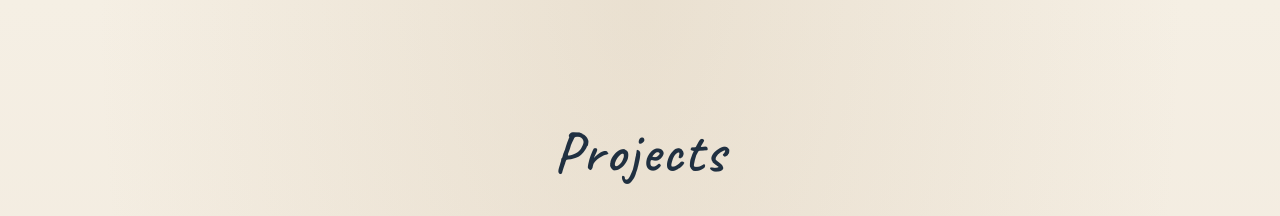
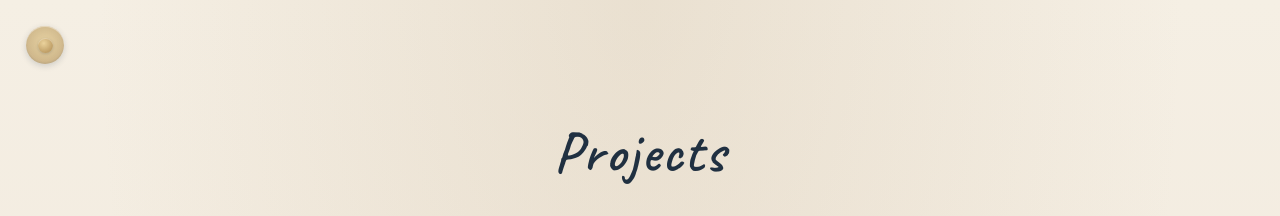
Before and after one commit to FSmisaka/FSmisaka.github.io, a Jekyll site: the page built from _pages/projects.md, in a window 1280 px wide. Shown: the top 216 px of the page. Built offline with Jekyll 4.4.1, drawn with Linux system fonts in a browser that asks for light colours; some web fonts are replaced.

Commit message:
项目墙返回键

```diff
--- a/_layouts/project-wall.html
+++ b/_layouts/project-wall.html
@@ -12,6 +12,11 @@ layout: compress
   </head>
 
   <body class="project-wall-body">
+    <a href="{{ '/' | relative_url }}" class="door-knob" aria-label="Back to home">
+      <span class="door-knob__handle"></span>
+      <span class="door-knob__plate"></span>
+    </a>
+
     <main class="shelf-wall" aria-labelledby="wall-title">
       <header class="shelf-wall-header">
         <h1 id="wall-title">{{ page.title | default: "Projects" }}</h1>
--- a/_sass/layout/_project-wall.scss
+++ b/_sass/layout/_project-wall.scss
@@ -14,6 +14,95 @@
 
 .project-wall-body * {
   box-sizing: border-box;
+}
+
+// ============================
+// DOOR KNOB — subtle back-to-home
+// ============================
+.door-knob {
+  position: fixed;
+  top: 26px;
+  left: 26px;
+  z-index: 50;
+  width: 38px;
+  height: 38px;
+  display: grid;
+  place-items: center;
+  text-decoration: none;
+  transition: transform 220ms ease;
+}
+
+// rosette backplate
+.door-knob__plate {
+  position: absolute;
+  inset: 0;
+  border-radius: 50%;
+  background:
+    radial-gradient(circle at 50% 44%, rgba(225, 200, 140, 0.75) 0%, rgba(175, 140, 85, 0.70) 100%);
+  box-shadow:
+    0 2px 6px rgba(32, 48, 65, 0.18),
+    inset 0 1px 0 rgba(255, 255, 255, 0.40),
+    inset 0 -1px 2px rgba(32, 48, 65, 0.10);
+  transition: box-shadow 220ms ease, background 220ms ease;
+}
+
+// knob handle
+.door-knob__handle {
+  position: relative;
+  z-index: 1;
+  width: 15px;
+  height: 15px;
+  border-radius: 50%;
+  background:
+    radial-gradient(circle at 38% 35%, rgba(235, 210, 155, 0.85) 0%, rgba(160, 120, 60, 0.78) 100%);
+  box-shadow:
+    0 1px 3px rgba(32, 48, 65, 0.22),
+    inset 0 1px 0 rgba(255, 255, 255, 0.32);
+  transition: transform 200ms ease, box-shadow 200ms ease;
+}
+
+// subtle "back" label — hidden until hover
+.door-knob::after {
+  content: "← back";
+  position: absolute;
+  top: 50%;
+  left: calc(100% + 10px);
+  transform: translateY(-50%);
+  font-family: "Caveat", "Brush Script MT", cursive;
+  font-size: 1.08rem;
+  font-weight: 520;
+  color: rgba(32, 48, 65, 0);
+  white-space: nowrap;
+  pointer-events: none;
+  transition: color 260ms ease, opacity 260ms ease;
+  opacity: 0;
+}
+
+.door-knob:hover,
+.door-knob:focus-visible {
+  transform: scale(1.08);
+  outline: none;
+}
+
+.door-knob:hover .door-knob__handle,
+.door-knob:focus-visible .door-knob__handle {
+  transform: scale(1.12);
+  box-shadow:
+    0 2px 5px rgba(32, 48, 65, 0.28),
+    inset 0 1px 0 rgba(255, 255, 255, 0.36);
+}
+
+.door-knob:hover .door-knob__plate,
+.door-knob:focus-visible .door-knob__plate {
+  box-shadow:
+    0 3px 8px rgba(32, 48, 65, 0.24),
+    inset 0 1px 0 rgba(255, 255, 255, 0.44);
+}
+
+.door-knob:hover::after,
+.door-knob:focus-visible::after {
+  color: rgba(32, 48, 65, 0.52);
+  opacity: 1;
 }
 
 .shelf-wall {
@@ -177,6 +266,18 @@
 // RESPONSIVE
 // ============================
 @media (max-width: 1100px) {
+  .door-knob {
+    top: 18px;
+    left: 18px;
+    width: 34px;
+    height: 34px;
+  }
+
+  .door-knob__handle {
+    width: 13px;
+    height: 13px;
+  }
+
   .shelf-wall {
     padding: 36px 28px 52px;
   }
@@ -202,6 +303,22 @@
 }
 
 @media (max-width: 760px) {
+  .door-knob {
+    top: 12px;
+    left: 12px;
+    width: 30px;
+    height: 30px;
+  }
+
+  .door-knob__handle {
+    width: 11px;
+    height: 11px;
+  }
+
+  .door-knob::after {
+    display: none;
+  }
+
   .shelf-wall {
     padding: 24px 16px 40px;
   }
```
